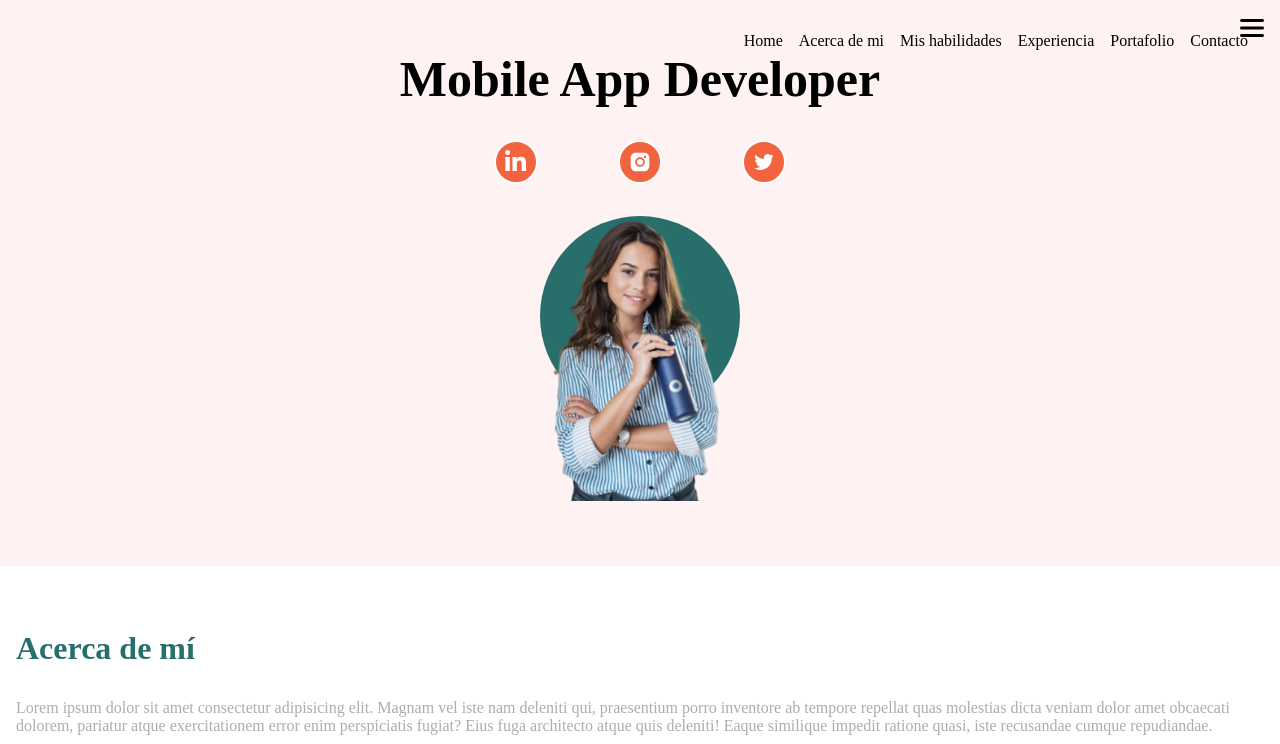
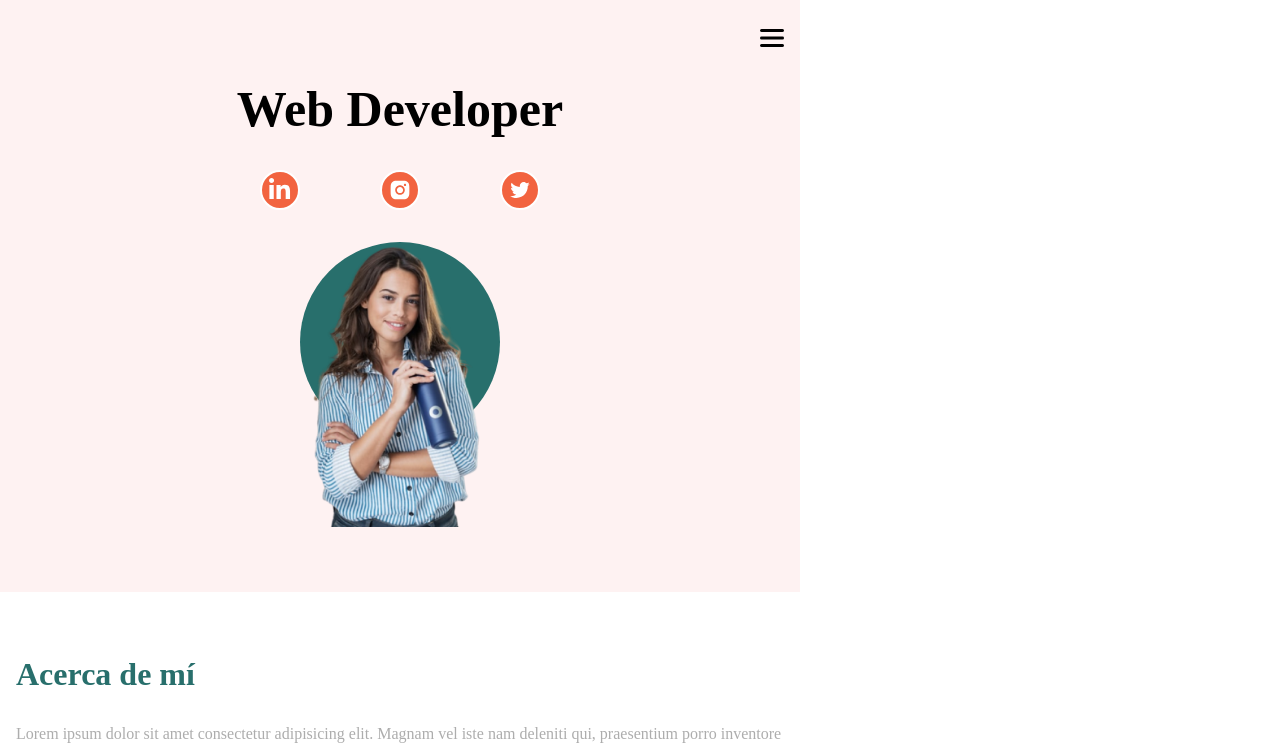
Before and after one commit to RicardoSalazarR/Portafolio, a plain HTML site: page index.html in a window 1280 px wide. Shown: the top 744 px of the page. Drawn offline with Linux system fonts and the light colour scheme.

Commit message:
Se corrigio el tamaño de algunos alementos y el menu hamburguesa

```diff
--- a/assets/css/style.css
+++ b/assets/css/style.css
@@ -1,6 +1,7 @@
 *{
     padding: 0;
     margin: 0;
+    box-sizing: border-box;
 
 }
 img{
@@ -13,47 +14,52 @@ img{
 
 header{
     background-color: #FEF2F2;
-}
-input:checked  ~ ul{
-    display:grid;
-    grid-template-rows: 1rs;
-    visibility:visible
+    width: 100vh;
 }
 
+
 .navbar{
-    height: 50px;
-    width: 100%;
+    display: flex;
+    padding: 0.5rem 1rem;
+    align-items: center;
+    justify-content: space-between;
+    height: 80px;
 }
-input {
-    display: none;
-  }
+label>img{
+    width: 30px;
+}
 
-.navbar--show{
-
-    padding: 1rem;
+#menu {
+    visibility: hidden;
+}
+.nabvar--contenedor{
     position: absolute;
-    right: 0;
-    user-select: none;
+    background: white;
+    width: 80%;
+    top: 80px;
+    min-height: calc( 100vh - 80px );
+    padding: 1.5rem 1rem;
+    flex-direction: column;
+    justify-content: space-evenly;
+    align-items: center;
+    color: white;
+    display: flex;
+    left: -100%;
+    transition: left .5s linear;
     z-index: 10;
 
 }
 
-
-.nabvar--contenedor{
-    display: flex;
-    padding: 2rem;
+.nav-item{
     list-style: none;
-    gap: 1rem;
-    justify-content: space-evenly;
-
-    position: absolute;
-    right: 0;
-    top: 50;
-    visibility:hidden
+    font-size: 1.25rem;
 }
-
-
-
+#menu:checked ~ .nabvar--contenedor{
+    left: 0;
+}
+.body{
+    width: 100vh;
+}
 .title{
     font-size: 50px;
     font-weight: bold;
@@ -219,6 +225,13 @@ input {
     text-align: center;
 }
 
+.portafolio{
+    background-color: #286F6C;
+    width: 100vh;
+    height: 200px;
+}
+
+
 @media screen and (min-width: 600px) {
     .nabvar--contenedor{
         visibility: visible;
--- a/index.html
+++ b/index.html
@@ -4,7 +4,7 @@
     <meta charset="UTF-8">
     <meta http-equiv="X-UA-Compatible" content="IE=edge">
     <meta name="viewport" content="width=device-width, initial-scale=1.0">
-    <title>Document</title>
+    <title>Portafolio</title>
     <link rel="stylesheet" href="./assets/css/style.css">
 </head>
 <body>
@@ -14,17 +14,30 @@
             <label for="menu" class="navbar--show">
                 <img src="./assets/Icons/menu.png" alt="" class="icon icon--navbar">
             </label>
+
             <ul class="nabvar--contenedor">
-                <li>Home</li>
-                <li>Acerca de mi</li>
-                <li>Mis habilidades</li>
-                <li>Experiencia</li>
-                <li>Portafolio</li>
-                <li>Contacto</li>
+                <li class="nav-item">
+                    <a href="#">Home</a>
+                </li>
+                <li class="nav-item">
+                    <a href="#">Acerca de mí</a>
+                </li>
+                <li class="nav-item">
+                    <a href="#">Experiencia</a>
+                </li>
+                <li class="nav-item">
+                    <a href="#">Mis habilidades</a>
+                </li>
+                <li class="nav-item">
+                    <a href="#">Portafolio</a>
+                </li>
+                <li class="nav-item">
+                    <a href="#">Contacto</a>
+                </li>
             </ul>
-          </nav>
+        </nav>
         <div class="contenedor--header">
-            <h1 class="title">Mobile App Developer</h1>
+            <h1 class="title">Web Developer</h1>
             <ul class="icons--header">
                 <li class="icon--header ">
                     <img src="./assets/Icons/linkedin.svg" alt="likedin" class="likedin icon">
@@ -43,7 +56,7 @@
             </div>
         </div>
     </header>
-    <body>
+    <div class="body">
         <div>
             <h2 class="subtitle">Acerca de mí</h2>
             <p class="acerca--de--mi">Lorem ipsum dolor sit amet consectetur adipisicing elit. Magnam vel iste nam deleniti qui, praesentium porro inventore ab tempore repellat quas molestias dicta veniam dolor amet obcaecati dolorem, pariatur atque exercitationem error enim perspiciatis fugiat? Eius fuga architecto atque quis deleniti! Eaque similique impedit ratione quasi, iste recusandae cumque repudiandae.
@@ -102,7 +115,9 @@
                 <h4 class="Experiencia-time">2 años</h4>
             </div>
         </div>
+        <div class="portafolio">
 
-    </body>
+        </div>
+    </div>
 </body>
 </html>
```
